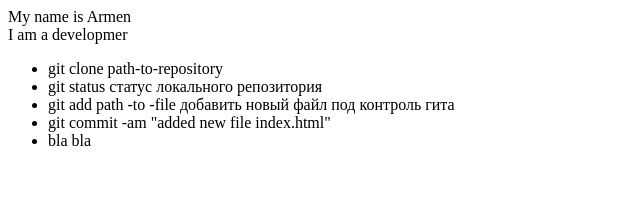
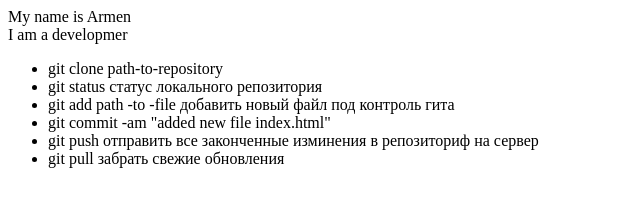
Before and after one commit to Armen82/git-lesson, a plain HTML site: page index.html in a window 1280 px wide. Shown: the whole page, without its empty margins (0-640 px from the left). Drawn offline with Linux system fonts and the light colour scheme.

Commit message:
added new file index.html

```diff
--- a/index.html
+++ b/index.html
@@ -6,6 +6,9 @@
     <li>git status статус локального репозитория</li>
     <li>git add path -to -file добавить новый файл под контроль гита</li>
     <li>git commit -am "added new file index.html"</li>
-    <li>bla bla</li>
+    <li>
+      git push отправить все законченные изминения в репозиториф на сервер
+    </li>
+    <li>git pull забрать свежие обновления</li>
   </ul>
 </div>
```
